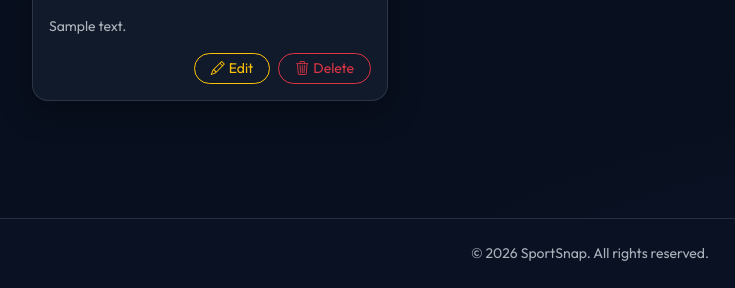
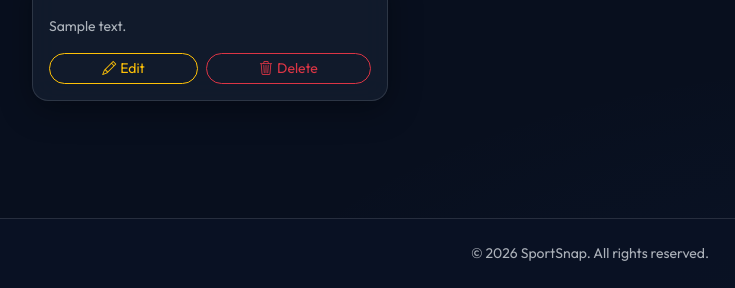
Before and after one commit to mardionfuertejr/SportSnap_Project, a Django app: page /album/1/ in a window 1280 px wide. Shown: the part 512-800 px from the top of the page, without its empty margins (50-785 px from the left). Run offline with Django 5.2, Linux system fonts and the light colour scheme; a user stored in the database is signed in; data comes from the database, SQL or seed files in the repository; tables that the repository leaves empty hold one stand-in row (values such as "Sample post").

Commit message:
Fix Edit/Delete button layout on photo cards

```diff
--- a/gallery/templates/gallery/album_detail.html
+++ b/gallery/templates/gallery/album_detail.html
@@ -68,11 +68,11 @@
                 <p class="card-text text-light-50 small mb-3">{{ photo.description }}</p>
                 {% endif %}
                 {% if user.is_authenticated and user == photo.owner or user.is_superuser %}
-                <div class="d-flex justify-content-end gap-2">
-                    <a href="{% url 'photo_edit' photo.pk %}" class="btn btn-outline-warning btn-sm rounded-pill px-3">
+                <div class="d-flex gap-2 mt-2">
+                    <a href="{% url 'photo_edit' photo.pk %}" class="btn btn-outline-warning btn-sm rounded-pill flex-grow-1">
                         <i class="bi bi-pencil me-1"></i>Edit
                     </a>
-                    <a href="{% url 'photo_delete' photo.pk %}" class="btn btn-outline-danger btn-sm rounded-pill px-3">
+                    <a href="{% url 'photo_delete' photo.pk %}" class="btn btn-outline-danger btn-sm rounded-pill flex-grow-1">
                         <i class="bi bi-trash3 me-1"></i>Delete
                     </a>
                 </div>
```
